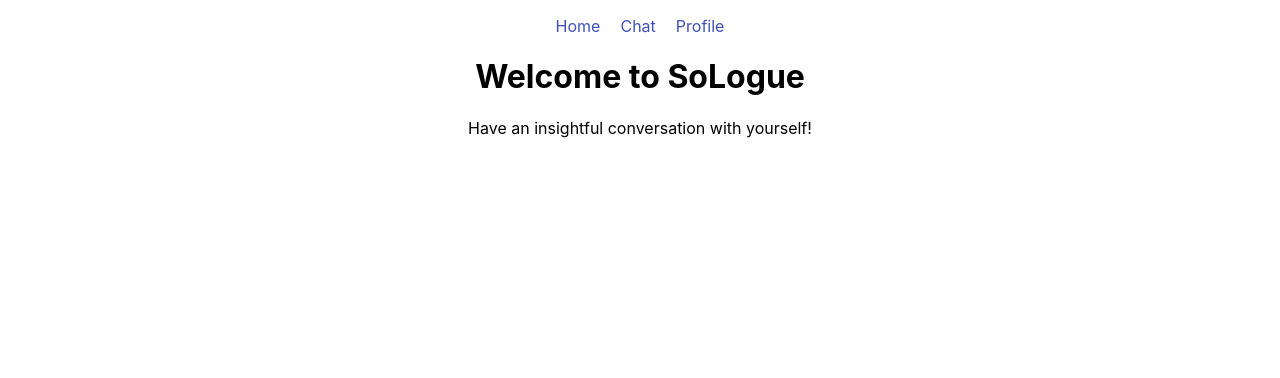
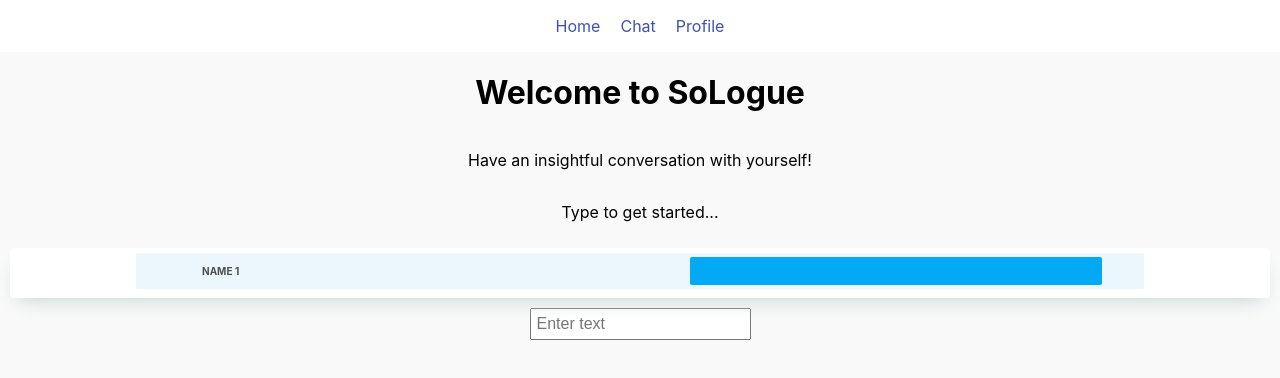
Before and after one commit to M0M0-D3V/sologue-app, a React (Create React App) app in the folder client/: page / in a window 1280 px wide. Shown: the top 378 px of the page. Built offline with nearby package versions, Linux system fonts and the light colour scheme.

Commit message:
wtf toggle why

```diff
--- a/client/package.json
+++ b/client/package.json
@@ -9,6 +9,7 @@
     "ajv": "^8.17.1",
     "ajv-keywords": "^5.1.0",
     "axios": "^1.7.9",
+    "bootstrap": "^5.3.3",
     "react": "^19.0.0",
     "react-dom": "^19.0.0",
     "react-router-dom": "^7.1.5",
--- a/client/src/components/ChatInterface.css
+++ b/client/src/components/ChatInterface.css
@@ -55,3 +55,110 @@
   padding: 5px;
   font-size: 1em;
 }
+
+.toggle-button {
+  position: relative;
+  height: 50px;
+  margin: 10px;
+  background-color: #fff;
+  box-shadow: 0 10px 20px -8px #c5d6d6;
+  border-radius: 4px;
+}
+
+.knob,
+.btn-bg {
+  position: absolute;
+  top: 0;
+  right: 0;
+  bottom: 0;
+  left: 0;
+}
+
+.btn {
+  position: relative;
+  top: 50%;
+  width: 80%;
+  height: 36px;
+  margin: -20px auto 0 auto;
+  overflow: hidden;
+}
+
+.btn.btn-pill,
+.btn.btn-pill>.btn-bg {
+  border-radius: 100px;
+}
+
+.btn.btn-rect {
+  border-radius: 2px;
+}
+
+.checkbox {
+  position: relative;
+  width: 100%;
+  height: 100%;
+  padding: 0;
+  margin: 0;
+  opacity: 0;
+  cursor: pointer;
+  z-index: 3;
+}
+
+.knob {
+  z-index: 2;
+}
+
+.btn-bg {
+  width: 100%;
+  background-color: #ebf7fc;
+  transition: 0.3s ease all;
+  z-index: 1;
+}
+
+/* Button 13 */
+#button-13 .knob:before,
+#button-13 .knob:after,
+#button-13 .knob span {
+  position: absolute;
+  top: 4px;
+  width: 8%;
+  height: 10px;
+  font-size: 10px;
+  font-weight: bold;
+  text-align: center;
+  line-height: 1;
+  padding: 9px 4px;
+  border-radius: 2px;
+  transition: 0.3s ease all;
+}
+
+#button-13 .knob:before,
+#button-13 .knob:after {
+  color: #4e4e4e;
+  z-index: 1;
+}
+
+#button-13 .knob:before {
+  content: "NAME 1";
+  left: 4%;
+}
+
+#button-13 .knob:after {
+  content: "NAME 2";
+  right: 4%;
+}
+
+#button-13 .knob span {
+  width: 40%;
+  left: 55%;
+  background-color: #03a9f4;
+  z-index: 2;
+}
+
+#button-13 .checkbox:checked+.knob span {
+  left: 4%;
+  background-color: #f44336;
+}
+
+#button-13 .checkbox:checked~.btn-bg {
+  background-color: #fcebeb;
+}
--- a/client/src/components/Home.jsx
+++ b/client/src/components/Home.jsx
@@ -1,11 +1,25 @@
 // src/components/Home.jsx
 import React from "react";
+import "./ChatInterface.css";
 
 const Home = () => {
   return (
-    <div>
+    <div className="chat-interface">
       <h1>Welcome to SoLogue</h1>
       <p>Have an insightful conversation with yourself!</p>
+      <p>Type to get started...</p>
+      <div class="toggle-button">
+        <div class="btn btn-rect" id="button-13">
+          <input type="checkbox" class="checkbox" />
+          <div class="knob">
+            <span></span>
+          </div>
+          <div class="btn-bg"></div>
+        </div>
+      </div>
+      <label>
+        <input type="text" className="text-field" placeholder="Enter text" />
+      </label>
     </div>
   );
 };
```
Also changed, not shown: 1 other file (tests, documents, lock files or other folders).
